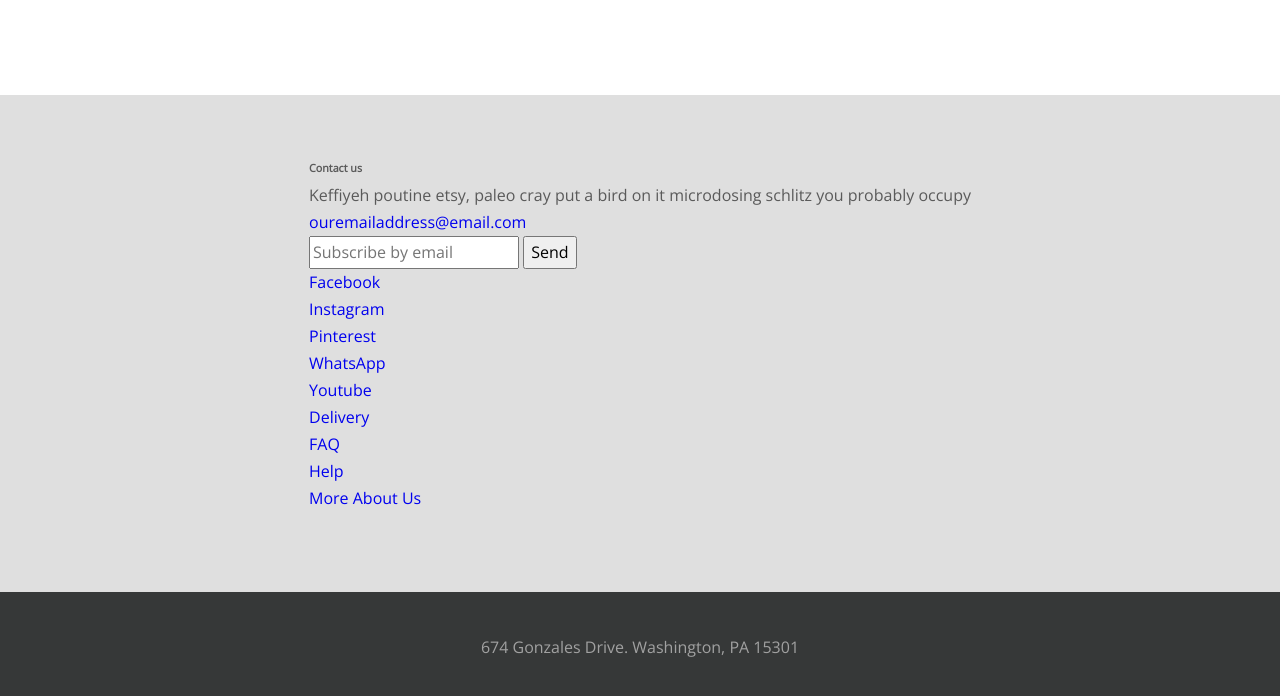
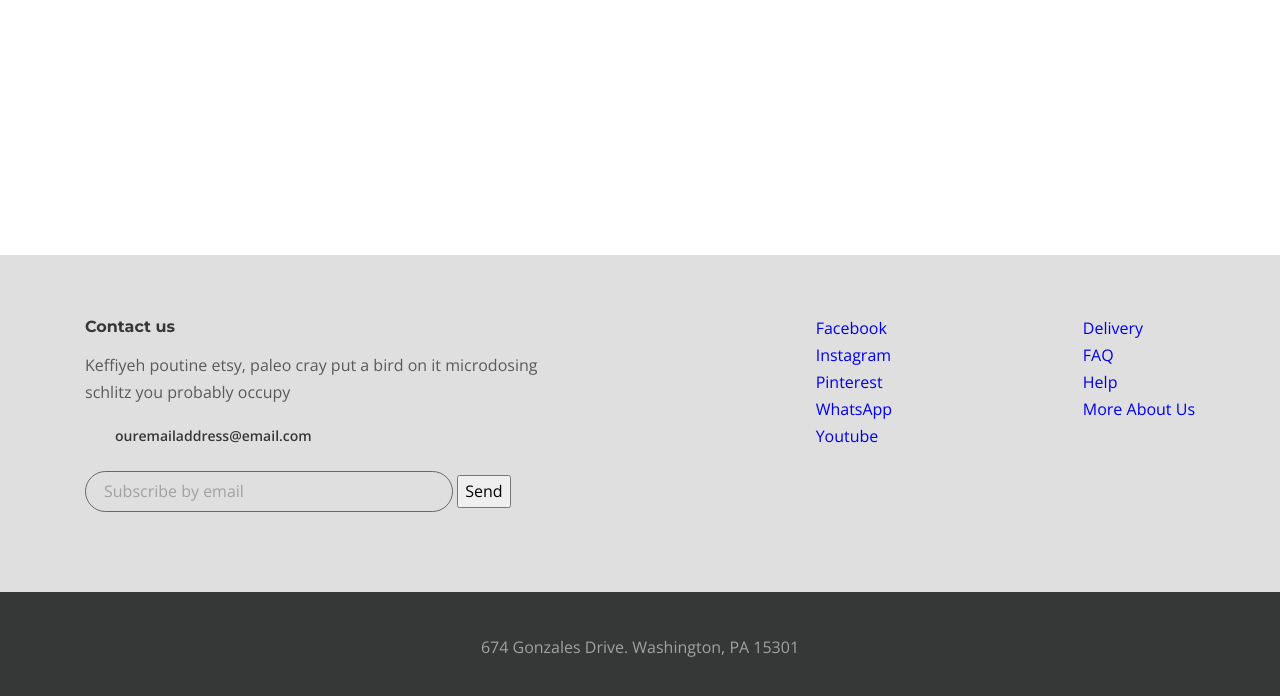
Before and after one commit to lbeketl/desire, a website: page app/index.html in a window 1280 px wide. Shown: the part 98-794 px from the top of the page. Drawn offline with nearby package versions, Linux system fonts and the light colour scheme.

Commit message:
Commit 1.44.29

```diff
--- a/app/index.html
+++ b/app/index.html
@@ -7,7 +7,7 @@
     <link rel="preconnect" href="https://fonts.googleapis.com" />
     <link rel="preconnect" href="https://fonts.gstatic.com" crossorigin />
     <link
-      href="https://fonts.googleapis.com/css2?family=Montserrat:wght@700&family=Open+Sans&display=swap"
+      href="https://fonts.googleapis.com/css2?family=Montserrat:wght@700&family=Open+Sans:wght@400;600&display=swap"
       rel="stylesheet"
     />
     <link rel="stylesheet" href="css/style.min.css" />
@@ -52,7 +52,7 @@
       <footer class="footer">
         <div class="footer__content">
           <div class="container">
-            <div class="footer_inner">
+            <div class="footer__inner">
               <div class="footer__info">
                 <h6 class="footer__info-title">Contact us</h6>
                 <p class="footer__info-text">
@@ -62,7 +62,7 @@
                 <a class="footer__info-email" href="mailto:ouremailaddress@email.com">
                   ouremailaddress@email.com
                 </a>
-                <form action="" class="footer_form">
+                <form action="" class="footer__form">
                   <input class="footer__form-input" type="email" placeholder="Subscribe by email" />
                   <button class="footer__form-button" type="submit">Send</button>
                 </form>
--- a/app/scss/_reset.scss
+++ b/app/scss/_reset.scss
@@ -30,6 +30,7 @@ blockquote,
 dl,
 dd {
   margin: 0;
+  font-size: inherit;
 }
 
 ul[class] {
--- a/app/scss/style.scss
+++ b/app/scss/style.scss
@@ -46,11 +46,60 @@
     &__content {
         background-color: #dfdfdf;
         padding: 60px 0 80px;
+    }
+
+    &__inner {
         display: flex;
         justify-content: space-between;
     }
 
+    &__info {
+        width: 540px;
+    }
+
     &__info-title {
+       color: $title;
+       @extend %title-font;
+       margin-bottom: 14px;
+       line-height: 23px;
+    }
+
+    &__info-text {
+        margin-bottom: 16px;
+        max-width: 475px;
+    }
+
+    &__info-email {
+        font-weight: 600;
+        font-size: 14px;
+        color: $title;
+        margin-bottom: 22px;
+        padding-left: 30px;
+        display: inline-block;
+    }
+
+    &__form {
+
+    }
+
+    &__form-input {
+        padding: 6px 10px 6px 18px;
+        border-radius: 21px;
+        border: 1px solid rgba($title, .7);
+        background-color: transparent;
+        width: 368px;
+
+        &::placeholder {
+            font-weight: 400;
+            font-family: 'Open Sans', sans-serif;
+            font-weight: 400;
+            font-size: 16px;
+            line-height: 27px;
+            color: #a1a1a1;
+        }
+    }
+
+    &__form-button {
 
     }
 
```
Also changed, not shown: app/css/style.min.css.
